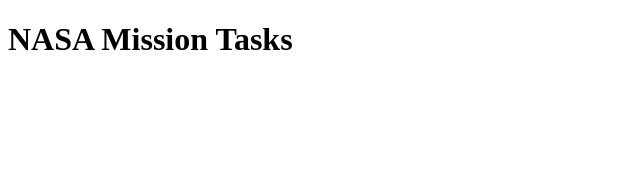
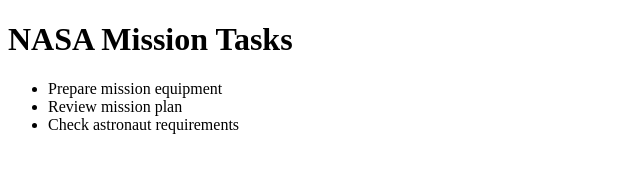
Before and after one commit to Mohamed-Qamber/NASA-Space, a plain HTML site: page tasks.html in a window 1280 px wide. Shown: the whole page, without its empty margins (0-640 px from the left). Drawn offline with Linux system fonts and the light colour scheme.

Commit message:
Add mission tasks list to tasks.html

```diff
--- a/tasks.html
+++ b/tasks.html
@@ -7,3 +7,8 @@
     <h1>NASA Mission Tasks</h1>
 </body>
 </html>
+<ul>
+    <li>Prepare mission equipment</li>
+    <li>Review mission plan</li>
+    <li>Check astronaut requirements</li>
+</ul>
```
